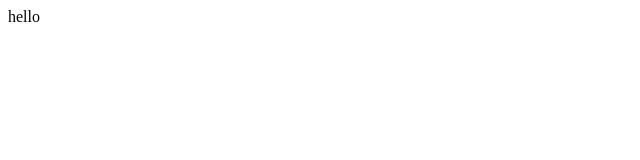
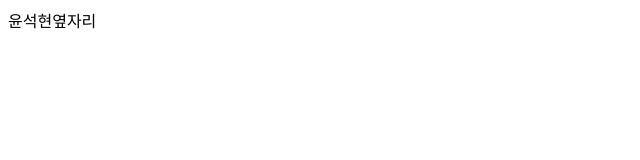
Before and after one commit to kimyeonchul/git-action-hands-on, a plain HTML site: page index.html in a window 1280 px wide. Shown: the full height of the page, 0-640 px from the left. Drawn offline with Linux system fonts and the light colour scheme.

Commit message:
Update index.html

```diff
--- a/index.html
+++ b/index.html
@@ -6,6 +6,6 @@
     <title>Document</title>
   </head>
   <body>
-    hello
+    윤석현옆자리
   </body>
 </html>
```
